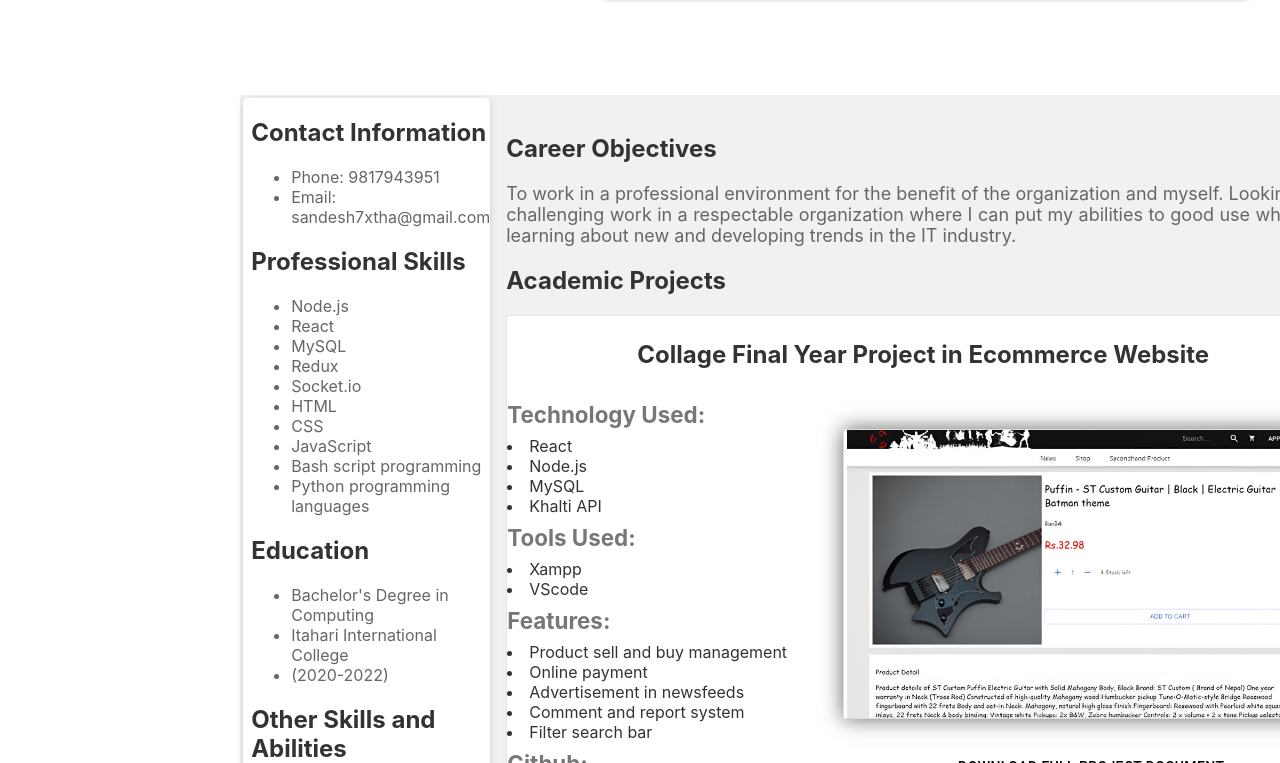
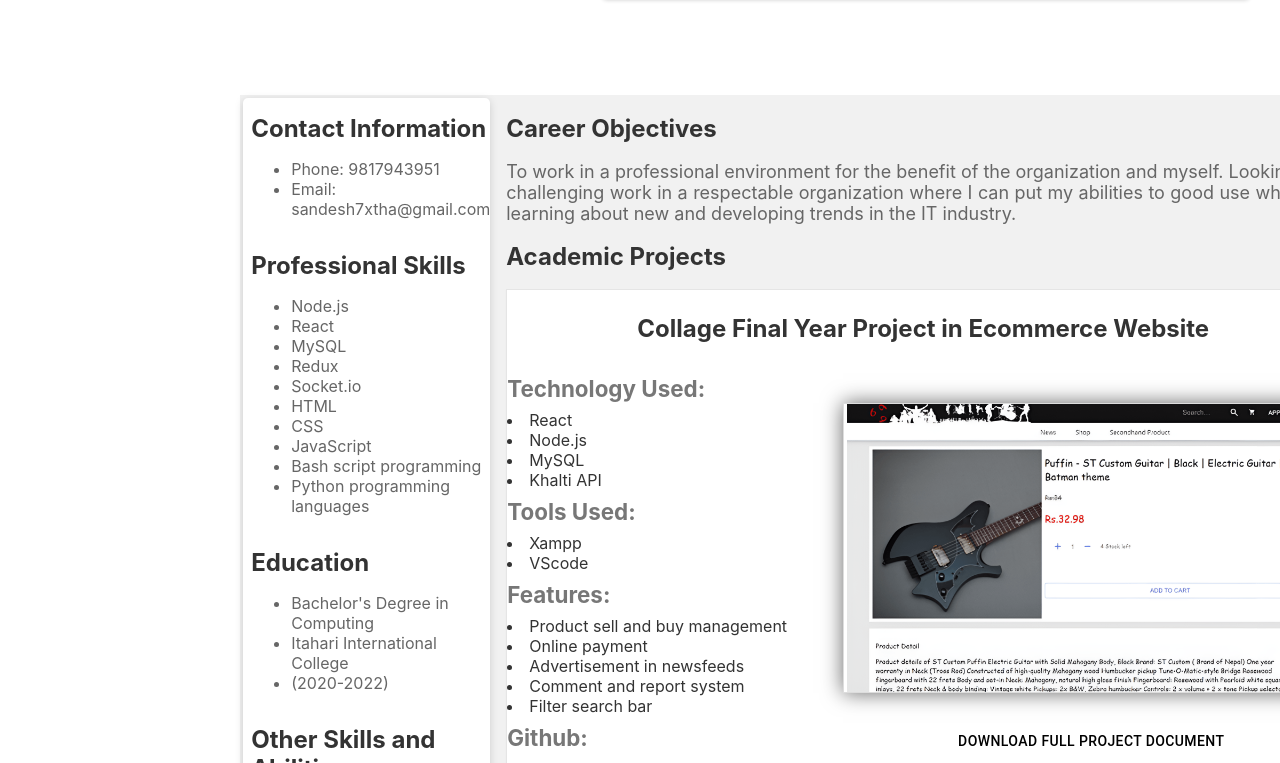
Before and after one commit to sandesh7xtha/MyPortfolio, a React (Create React App) app: page / in a window 1280 px wide. Shown: the part 1537-2300 px from the top of the page. Built offline with nearby package versions, Linux system fonts and the light colour scheme.

Commit message:
update miner css

```diff
--- a/src/component/Home/Home.js
+++ b/src/component/Home/Home.js
@@ -23,7 +23,7 @@ const VideoBackground = styled.video`
   height: 100%;
   object-fit: cover;
   z-index: -1;
-  // filter: blur(1px);
+  filter: blur(4px);
 `;
 
 const fadeIn = keyframes`
--- a/src/component/Resume/Resume.css.js
+++ b/src/component/Resume/Resume.css.js
@@ -47,11 +47,14 @@ export const SideBarReusme = styled.div`
 export const ContactInfoWrapper = styled.div`
   // text-align: left !important;
   padding-left: 0.5rem;
+  padding-top: 1rem;
 `;
 
-export const ContactInfoHeader = styled.h2`
+export const ContactInfoHeader = styled.div`
   font-size: 1.5rem;
   color: #333333;
+  font-weight: 700;
+
   @media (max-width: 768px) {
     font-size: 1.3rem;
   }
@@ -77,14 +80,15 @@ export const ResumeSection = styled.div`
   // margin-bottom: 20px;
 
   @media (max-width: 768px) {
-    margin: 1rem;
+    margin: 0.4rem;
   }
 `;
 
-export const ResumeSectionHeader = styled.h2`
+export const ResumeSectionHeader = styled.div`
   font-size: 1.5rem;
   // margin-bottom: 10px;
   color: #333333;
+  font-weight: 700;
 
   @media (max-width: 768px) {
     font-size: 1.3rem;
@@ -109,7 +113,7 @@ export const Container = styled.div`
   border: 1px solid #e5e5e5;
   box-shadow: 0 1px 1px rgba(0, 0, 0, 0.05);
   @media (max-width: 768px) {
-    margin: -1rem;
+    margin: -0.5rem;
   }
 `;
 
```
